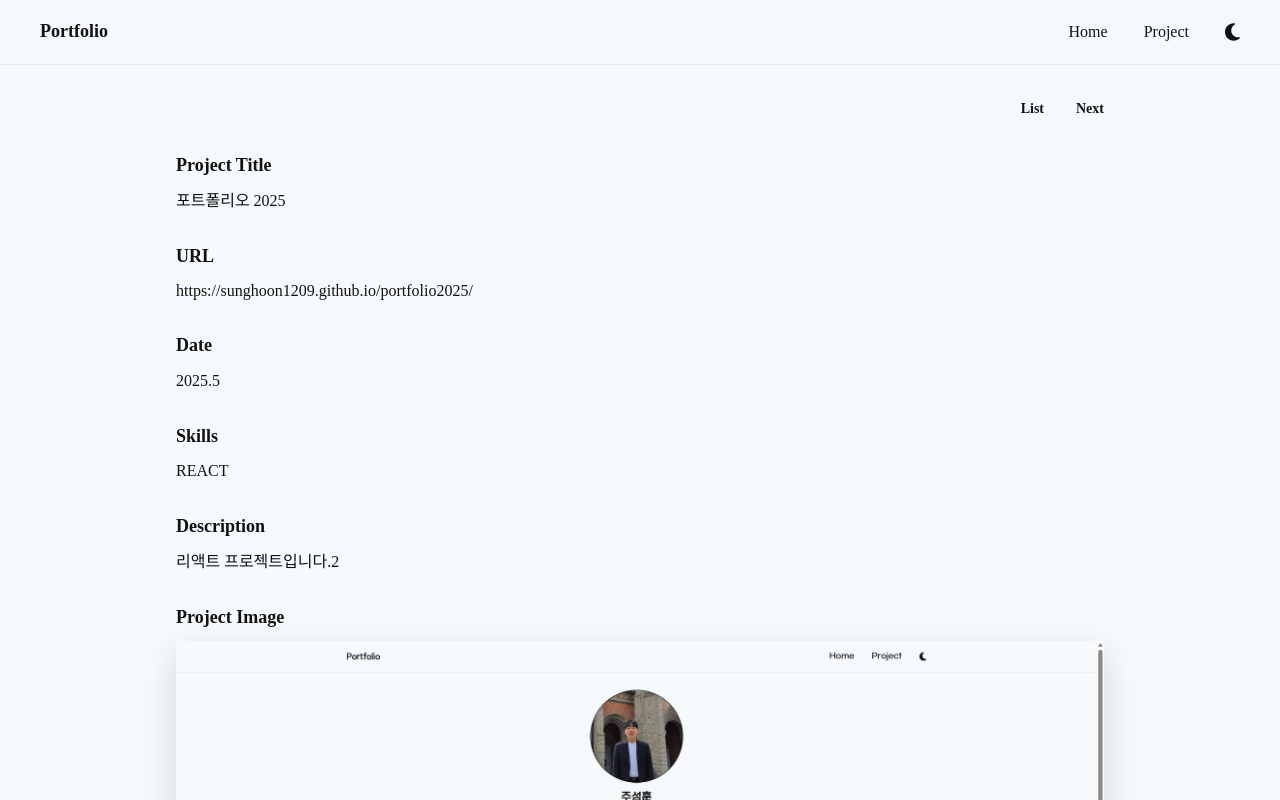
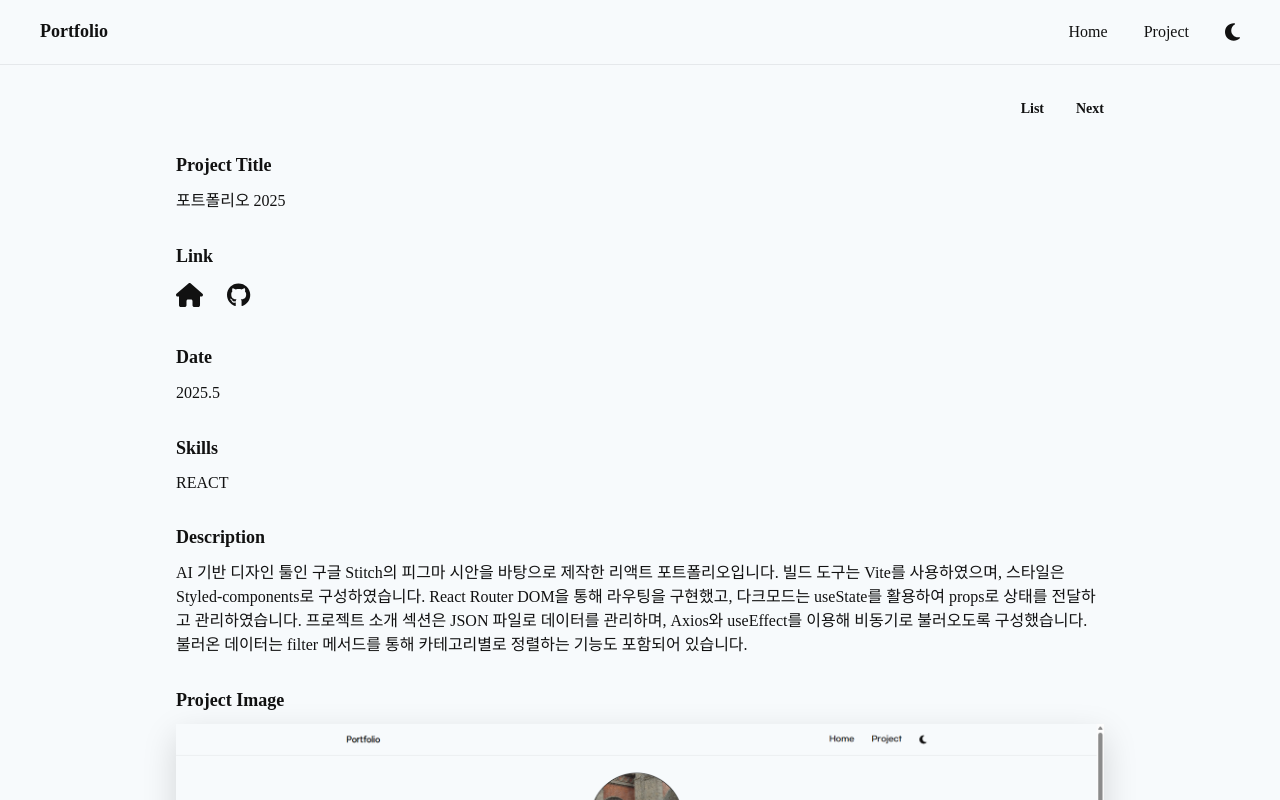
Before and after one commit to sunghoon1209/portfolio2025, a React (Vite) app: page /portfolio2025/project/detail/1 in a window 1280 px wide. Shown: the top 800 px of the page. Built offline with nearby package versions, Linux system fonts and the light colour scheme; a web font is replaced by a local one.

Commit message:
포트폴리오 1차 완성

```diff
--- a/package.json
+++ b/package.json
@@ -11,6 +11,7 @@
     "deploy": "gh-pages -d dist"
   },
   "dependencies": {
+    "@fortawesome/free-brands-svg-icons": "^6.7.2",
     "@fortawesome/free-solid-svg-icons": "^6.7.2",
     "@fortawesome/react-fontawesome": "^0.2.2",
     "axios": "^1.9.0",
--- a/public/data/projects.json
+++ b/public/data/projects.json
@@ -1,46 +1,50 @@
 [    {
         "id":"1",
         "title":"포트폴리오 2025",
-        "description":"리액트 프로젝트입니다.2",
+        "description":"AI 기반 디자인 툴인 구글 Stitch의 피그마 시안을 바탕으로 제작한 리액트 포트폴리오입니다. 빌드 도구는 Vite를 사용하였으며, 스타일은 Styled-components로 구성하였습니다. React Router DOM을 통해 라우팅을 구현했고, 다크모드는 useState를 활용하여 props로 상태를 전달하고 관리하였습니다. 프로젝트 소개 섹션은 JSON 파일로 데이터를 관리하며, Axios와 useEffect를 이용해 비동기로 불러오도록 구성했습니다. 불러온 데이터는 filter 메서드를 통해 카테고리별로 정렬하는 기능도 포함되어 있습니다.",
         "skills": ["REACT"],
         "src": "project/portfolio2025.png",
-        "alt" : "포트폴리오2025 캡쳐화면",
+        "alt" : "2025 포트폴리오 이미지",
         "type" : "personal",
         "date" : "2025.5" ,
-        "url" : "https://sunghoon1209.github.io/portfolio2025/"
+        "url" : "https://sunghoon1209.github.io/portfolio2025/",
+        "gitUrl" : "https://github.com/sunghoon1209/portfolio2025"
     },
     {
         "id":"2",
-        "title":"SIMTOS 2025",
-        "description":"리액트 프로젝트입니다.",
-        "skills": ["HTML","SCSS","JS"],
+        "title":"SIMTOS 2026",
+        "description":"시스포유 재직 중 퍼블리싱한 SIMTOS2026 웹사이트입니다. 피그마 디자인 시안을 기반으로 전체 페이지를 단독으로 제작하였으며, 전시회 소개부터 참가업체 및 참관객 등록까지 아우르는 기능을 구현하였습니다. 초기에는 SCSS로 스타일링했으나, 사내 정책 변경으로 최근 CSS로 마이그레이션을 진행하였습니다.",
+        "skills": ["HTML","SCSS","JS", "CSS"],
         "src": "project/simtos.png",
-        "alt" : "SIMTOS2025 캡쳐화면",
+        "alt" : "SIMTOS2026 캡쳐화면",
         "type" : "company",
         "date" : "2025.5",
-        "url" : "https://simtos.org/kor/index.do"
+        "url" : "https://simtos.org/kor/index.do",
+        "gitUrl" : ""
     },
     {
         "id":"3",
         "title":"더 메종 랜딩/상세 페이지",
-        "description":"리액트 프로젝트입니다.2",
+        "description":"시스포유 재직 당시, 더 메종 2025 행사 관련 별도의 초청장 등록 페이지와 연결되는 SPA 형태의 안내 페이지를 제작하였습니다. 해당 페이지는 전시 안내, 기획관, 디자인살롱 서울로 구성되어 있으며, 초청장 등록으로 이동하기 위해서는 별도의 URL 파라미터가 필요하기 때문에 하단의 URL을 통해 직접 접근은 불가능합니다. 빌드 도구로는 Vite를 사용하고, CSS로 스타일링하였으며, React Router를 통해 페이지 전환을 처리하고 framer-motion으로 부드러운 전환 효과를 구현하였습니다.",
         "skills": ["REACT"],
         "src": "project/the_maison.png",
         "alt" : "더 메종 캡쳐화면",
         "type" : "company",
         "date" : "2025.4" ,
-        "url" : "https://fd.sysforu.co.kr/2025/themaison_landing/"
+        "url" : "https://fd.sysforu.co.kr/2025/themaison_landing/",
+        "gitUrl" : ""
     },
     {
         "id":"4",
         "title":"JS게임",
-        "description": "자바스크립트로 다양한 미니 게임을 구현한 프로젝트입니다. 빙고 게임, 뽑기, 가위바위보 게임은 직접 플레이 가능하며, 룰렛과 마블 게임은 현재 개발 중입니다.",
+        "description": "자바스크립트로 다양한 미니 게임을 구현한 프로젝트입니다. 빙고 게임, 뽑기, 가위바위보 게임은 직접 플레이 가능하며, 룰렛과 마블 게임은 현재 개발 중입니다. 모바일 가로 모드에 맞춰서 제작하였습니다.",
         "skills": ["HTML","css","javascript"],
         "src": "project/event.png",
         "alt" : "이벤트게임페이지 캡쳐화면",
         "type" : "personal",
         "date" : "2025.5" ,
-        "url" : "https://sunghoon1209.github.io/eventpage/Bingo.html"
+        "url" : "https://sunghoon1209.github.io/eventpage/Bingo.html",
+        "gitUrl" : "https://github.com/sunghoon1209/eventpage"
     },
     {
         "id":"5",
@@ -51,7 +55,8 @@
         "alt" : "리듬게임 캡쳐화면",
         "type" : "personal",
         "date" : "2025.5" ,
-        "url" : "https://sunghoon1209.github.io/rythm/"
+        "url" : "https://sunghoon1209.github.io/rythm/",
+        "gitUrl" : "https://github.com/sunghoon1209/rythm"
     },
     {
         "id":"6",
@@ -62,7 +67,8 @@
         "alt" : "포트폴리오2024 캡쳐화면",
         "type" : "personal",
         "date" : "2024.4" ,
-        "url" : "https://sunghoon1209.github.io/PortfolioNew/works.html"
+        "url" : "https://sunghoon1209.github.io/PortfolioNew/",
+        "gitUrl" : "https://github.com/sunghoon1209/portfolioNew"
     }
 
 ]
--- a/src/pages/Detail.jsx
+++ b/src/pages/Detail.jsx
@@ -2,10 +2,14 @@ import { useEffect,useState } from "react";
 import axios from "axios";
 import { useParams } from "react-router-dom";
 import { useNavigate } from "react-router-dom";
+import { FontAwesomeIcon } from '@fortawesome/react-fontawesome';
+import { faGithub } from "@fortawesome/free-brands-svg-icons";
+import { faHome } from "@fortawesome/free-solid-svg-icons";
 
 
 import styled from "styled-components";
 const StyledSection = styled.section`
+
     padding: 16px;
     display: flex;
     flex-direction: column;
@@ -37,6 +41,44 @@ const StyledSection = styled.section`
     }
 
 `
+
+const StyledSectionLink = styled.section`
+    padding: 16px;
+    display: flex;
+    flex-wrap: wrap;
+    gap: 12px 24px;
+    color:inherit;
+    h2{
+      width: 100%;
+          color:inherit;
+        font-size: 18px;
+        font-weight: 700;
+        line-height: 23px;
+    }
+
+    p{
+
+        color:inherit;
+        font-size:16px;
+        font-weight: 400;
+        line-height: 24px;
+    }
+    a{
+      font-size: 24px;
+    }
+    ul{
+      display: flex;
+      gap: 18px;
+    }
+    @media (max-width:768px){
+      padding: 12px 0;
+      gap: 6px;
+    }
+
+`
+
+
+
 const StyledImgSection = styled.section`
     padding: 16px;
     display: flex;
@@ -66,30 +108,13 @@ const StyledImgSection = styled.section`
 `
 
 
-const StyledPageTitle = styled.section`
-    padding: 16px;
-    display: flex;
-    flex-direction: column;
-    gap: 12px;
 
-    h2{
-
-          color:inherit;
-        font-size: 32px;
-        font-weight: 700;
-        line-height: 40px;
-    }
-    @media (max-width:768px){
-      padding: 0;
-
-    }
-
-`
 const StyledPostNav = styled.div`
   display: flex;
   gap:32px;
   padding:16px;
   justify-content: end;
+  width: 100%;
 
 
 `
@@ -136,6 +161,15 @@ const SectionBlock = ({ title, contents, children }) => {
       {children ? children : <p>{contents}</p>}
 
     </StyledSection>
+  );
+};
+const SectionBlockLink = ({ title, contents, children }) => {
+  return (
+    <StyledSectionLink>
+      <h2>{title}</h2>
+      {children ? children : <p>{contents}</p>}
+
+    </StyledSectionLink>
   );
 };
 
@@ -210,9 +244,11 @@ const Detail = ()=>{
          <PostNav id={numericId} dataLength={dataLength}/>
 
           <SectionBlock title="Project Title" contents={data.title} />
-          <SectionBlock title="URL">
-            <a href={data.url} target="_blank">{data.url}</a>
-          </SectionBlock>
+          <SectionBlockLink title="Link">
+            <a href={data.url} target="_blank"><FontAwesomeIcon icon={faHome} /></a>
+            {data.gitUrl?<a href={data.gitUrl} target="_blank"><FontAwesomeIcon icon={faGithub} /></a>:null}
+
+          </SectionBlockLink>
           <SectionBlock title="Date" contents={data.date}>
 
           </SectionBlock>
--- a/src/pages/Project.jsx
+++ b/src/pages/Project.jsx
@@ -14,7 +14,7 @@ const StyledTabList = styled.ul`
     padding: 12px;
     gap: 12px;
     @media (max-width:768px){
-        flex-direction: column;
+       flex-wrap: wrap;
     }
 `
 const StyledTabItem = styled.li`
@@ -30,7 +30,11 @@ const StyledTabItem = styled.li`
     line-height: 21px;
     font-family: 'GmarketSansMedium';
     cursor: pointer;
+    @media (max-width:768px){
+      padding: 0;
+      width: calc(50% - 6px);
 
+    }
 
 `
 
```
Also changed, not shown: 1 other file (tests, documents, lock files or other folders).
